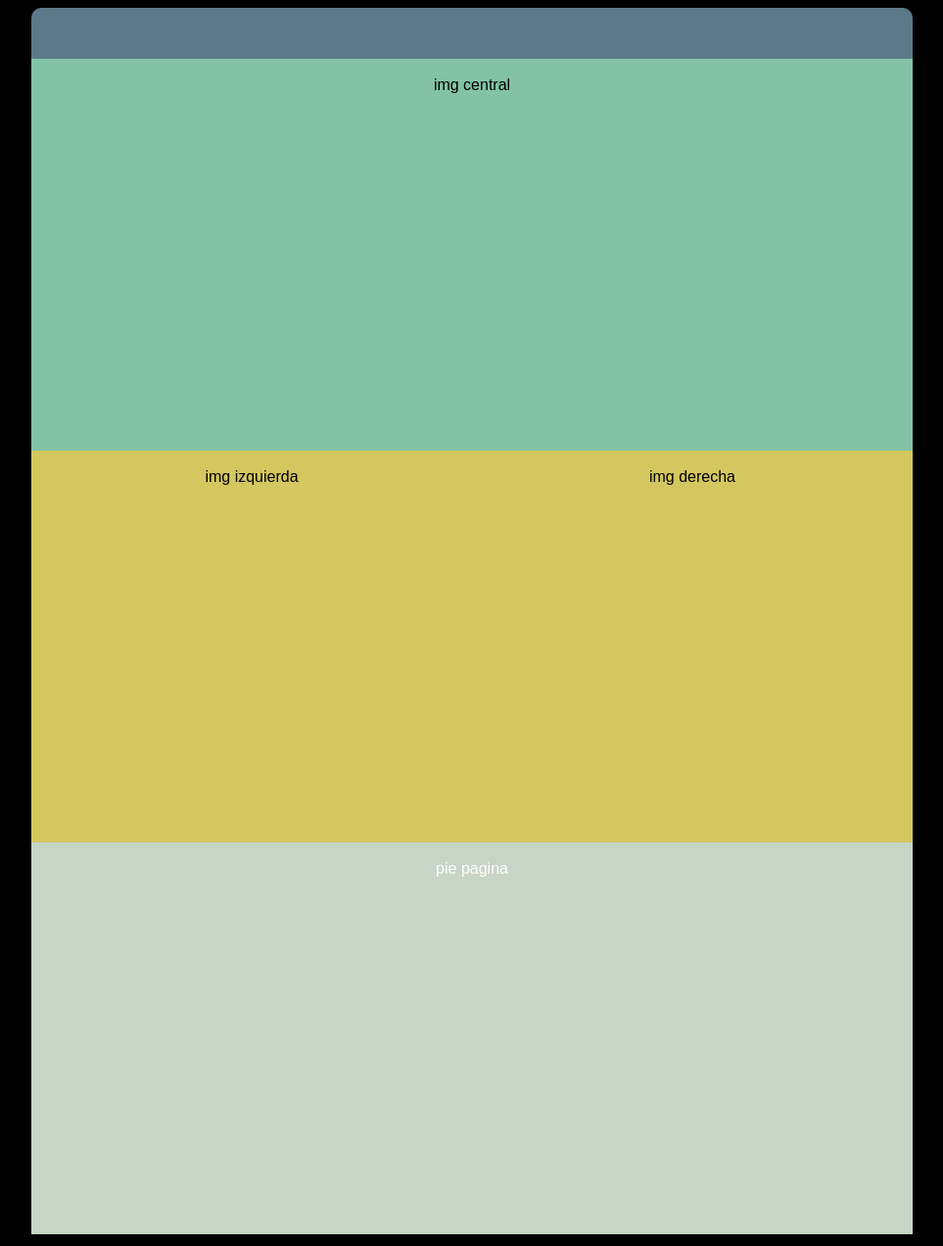
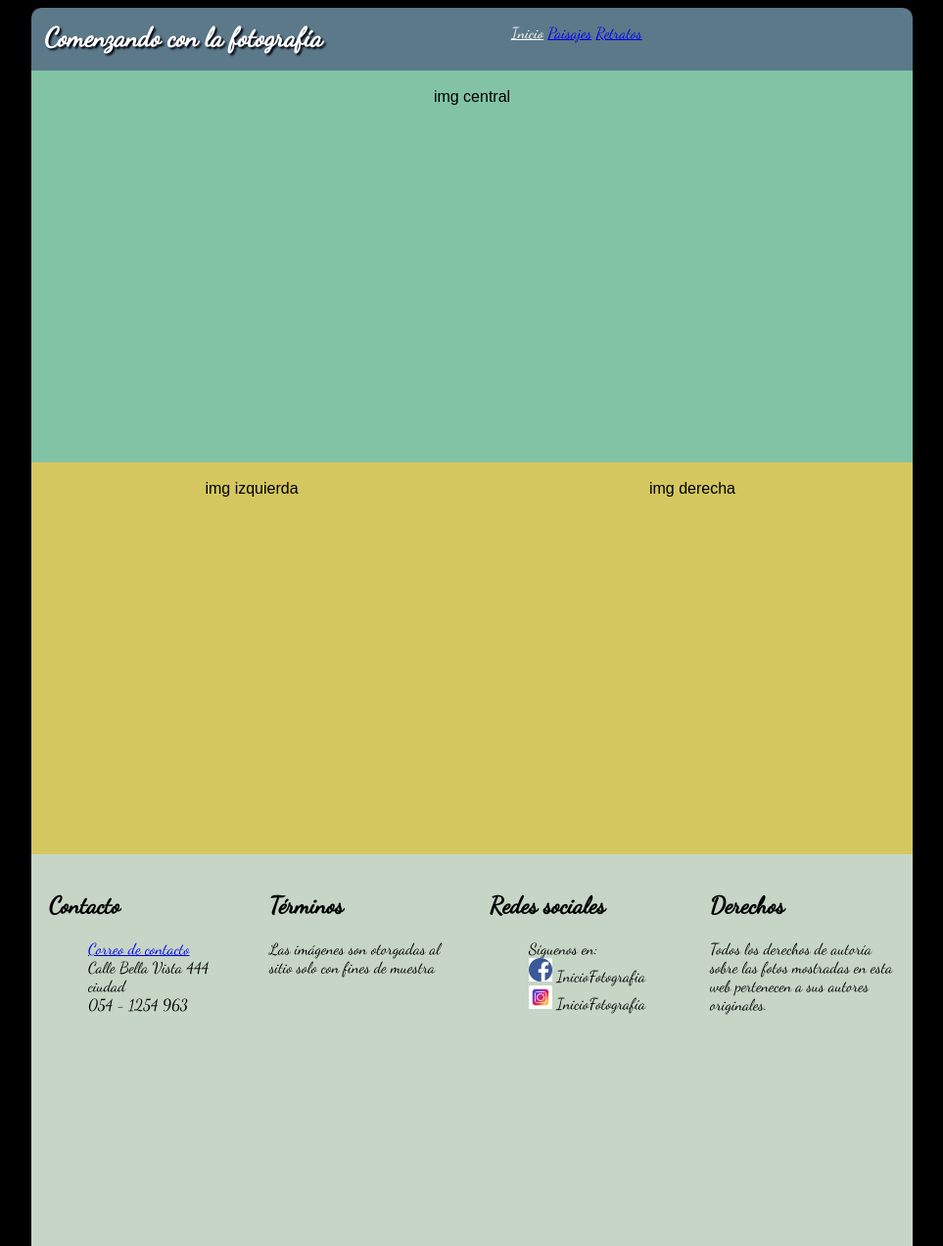
Before and after one commit to Mauro41/Comenzando-con-la-fotografia, a plain HTML site: page index.html in a window 1280 px wide. Shown: the whole page at 98% size, without its empty margins (158-1121 px from the left). Drawn offline with Linux system fonts and the light colour scheme; a web font is replaced by a local one.

Commit message:
Cabecera y pie de página terminado

```diff
--- a/css/estilos.css
+++ b/css/estilos.css
@@ -13,15 +13,65 @@
 
 header
 {
+	font-family: 'Dancing Script', cursive;
 	margin: 0 auto;
-	height: 1em;
-	padding-top: 2%;
-	padding-bottom: 2%;
-	text-align: center;
+	height: 4em;
+	padding: 0;
 	background-color: #5b7989;
+	color: white;
 	border-radius: 10px 10px 0 0;
-	color:white;
 	width: 100%;
+
+}
+
+h1 {
+	margin-left: 0.5em;
+	margin-top: 0.5em;
+}
+
+#menu nav a:hover, #menu nav a:active,
+#banner nav a:link, #banner nav a:visited,
+#menu nav .active a:link, #menu nav .active a:visited {
+	color: white;
+}
+
+#titulo {
+	width: 50%;
+  height: 100%;
+	font-size: 1.45em;
+	float: left;
+	text-shadow: 2px 2px 2px #02010a;
+
+}
+
+#menu {
+	width: 50%;
+  height: 100%;
+  float: right;
+
+
+}
+
+/*
+	text-align: left;
+	color: white;
+	width: 50%;
+	padding-left: 10px;
+	font-size: 1.5em;
+	text-shadow: 2px 2px 2px #02010a;
+	 */
+}
+
+
+
+nav ul {
+	list-style-type: none;
+	margin: 0 auto;
+	padding: 0;
+}
+
+nav ul li {
+	display: inline;
 }
 
 article
@@ -32,17 +82,6 @@
 	padding: 2%;
 	text-align: center;
 	height: 400px;
-}
-
-footer
-{
-	margin: 0 auto;
-	height: 1em;
-	background-color: #C6D5C5;
-	color:white;
-	width: 100%;
-	border-radius: 0 0 10px 10px;
-	margin-bottom: 5px;
 }
 
 	#imgcentral
@@ -136,3 +175,33 @@
 	}
 
 }
+
+
+footer
+{
+	font-family: 'Dancing Script', cursive;
+	margin: 0 auto;
+	height: 1em;
+	background-color: #C6D5C5;
+	color:black;
+	width: 100%;
+	border-radius: 0 0 10px 10px;
+	margin-bottom: 5px;
+	list-style-type: none;
+	text-align: left;
+}
+
+footer section article ul {
+	list-style-type: none;
+	text-align: left;
+}
+
+footer section article {
+	text-align: left;
+}
+
+#contacto, #terminos, #redessociales, #derechos
+{
+	background-color: #C6D5C5;
+	width: 25%;
+}
--- a/index.html
+++ b/index.html
@@ -3,7 +3,7 @@
   <head>
     <head>
     	<title>Comenzando con la fotografía</title>
-    	<link href="https://fonts.googleapis.com/css?family=Ranga" rel="stylesheet">
+    	<link href="https://fonts.googleapis.com/css?family=Dancing+Script" rel="stylesheet">
     	<link rel="stylesheet" href="css/estilos.css">
     	<meta charset="utf-8">
     </head>
@@ -12,9 +12,18 @@
     <div id="Contenido">
       <section id="Cabecera">
         <header>
-          <div id="titulo">
-
-          </div>
+          <section id="titulo">
+            <h1>Comenzando con la fotografía</h1>
+          </section>
+          <section id="menu">
+            <nav>
+              <ul>
+                <li class="active"><a href="#">Inicio</a></li>
+                <li><a href="#">Paisajes</a></li>
+                <li><a href="#">Retratos</a></li>
+              </ul>
+            </nav>
+          </section>
         </header>
       </section>
       <div>
@@ -25,7 +34,36 @@
         </section>
         <section>
           <footer>
-            <article id="piepagina">pie pagina</article>
+            <section id="piepagina">
+              <article id="contacto">
+                  <h2>Contacto</h2>
+                  <ul>
+                    <li> <a href="mailto:fotografosaficionados@gmail.com">Correo de contacto </a> </li>
+                    <li>Calle Bella Vista 444 ciudad</li>
+                    <li>054 - 1254 963 </li>
+                  </ul>
+              </article>
+              <article id="terminos">
+                <h2>Términos</h2>
+                Las imágenes son otorgadas al sitio solo con fines de muestra
+              </article>
+              <article id="redessociales">
+                <h2>Redes sociales</h2>
+                  <ul>
+                    <li>Síguenos en:</li>
+                    <li>
+                      <img src="img/facebook.png" alt="facebook" width="24" height="24"> InicioFotografia</img>
+                    </li>
+                    <li>
+                      <img src="img/instagram.jpg" alt="instagram" width="24" height="24"> InicioFotografía</img>
+                    </li>
+                  </ul>
+              </article>
+              <article id="derechos">
+                <h2>Derechos</h2>
+                Todos los derechos de autoría sobre las fotos mostradas en esta web pertenecen a sus autores originales.
+              </article>
+            </section>
           </footer>
         </section>
       </div>
```
Also changed, not shown: paisajes.html (+6 -1 lines), retratos.html (+2 -2 lines), img/facebook.png (added), img/instagram.jpg (added).
